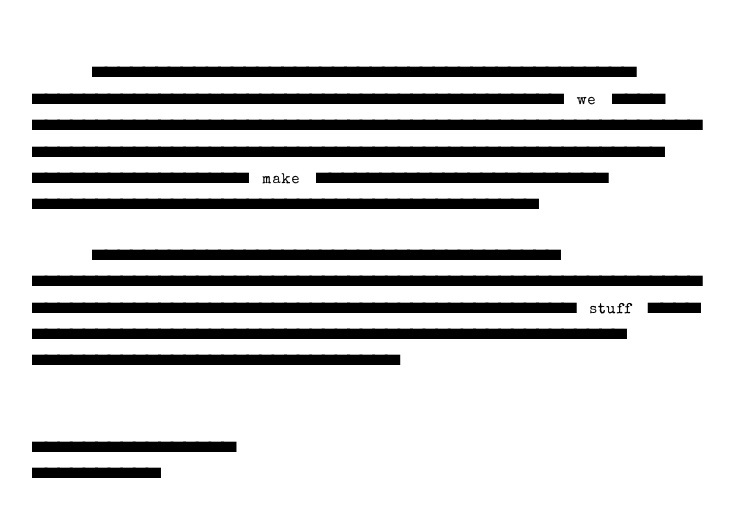
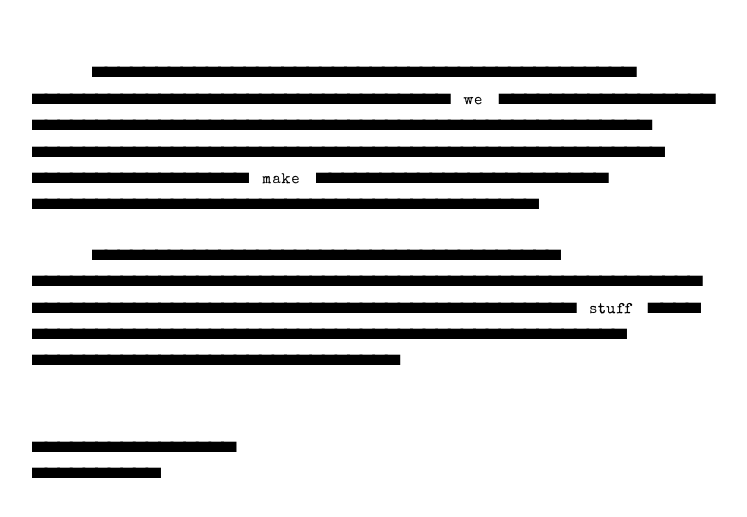
Before and after one commit to goodnightjj/goodnightjj.github.io, a plain HTML site: page index.html in a window 1280 px wide. Shown: the part 159-676 px from the top of the page, without its empty margins (258-1005 px from the left). Drawn offline with nearby package versions, Linux system fonts and the light colour scheme.

Commit message:
Update index.html

```diff
--- a/index.html
+++ b/index.html
@@ -74,7 +74,7 @@
 			<p>The-Solutions.The-Attitudes.</p>
 		</div>
 		<div>
-			<p class="the-indent">The-No-Names.The-Secrets.The-Anonymous.The-Stealths.The-Agency.The-Firm.The-Practice.<span> &nbsp; we &nbsp; </span>The-Division.The-Dogs.The-Corporation.The-Consortium.The-Multinational.The-Lion.The-Witch.The-Wardrobe.The-Cubicle.The-List.<span> &nbsp; make &nbsp; </span>The-Office.The-Org.The-Snowdens.The-Intelligences.The-Services.</p>
+			<p class="the-indent">The-No-Names.The-Secrets.The-Anonymous.The-Stealths.The-Agency.The-Practice.<span> &nbsp; we &nbsp; </span>The-Division.The-Firm.The-Dogs.The-Corporation.The-Consortium.The-Multinational.The-Lion.The-Witch.The-Wardrobe.The-Cubicle.The-List.<span> &nbsp; make &nbsp; </span>The-Office.The-Org.The-Snowdens.The-Intelligences.The-Services.</p>
 			<p class="the-indent">The-Crystallization.The-Mechanic.The-Technician.The-The-The.The-Advocate.The-Partisan.The-Meta.The-Experience.The-Moods.The-Thoughts.<span> &nbsp; stuff &nbsp; </span>The-Default.The-Moods.The-Passwords.The-Number.The-Default.The-Geometric-Shapes.</p>
 			<!--<p>The-Department.The-Section.The-Square.The-Order.The-Syndicate.The-Shadow.The-Light.The-Stuff.The-Eyes.The-Hands.The-Above.The-Whatever.The-Too-Many.The-Words.The-Because.The-Don't-Have-Better-Things-To-Do.The-Rotation.The-Later.The-Network.The-Collective.The-Few.The-House.The-Establishment.The-Conglomerate.The-Operation.The-Rock-Band.</p>-->
 		</div>
```
